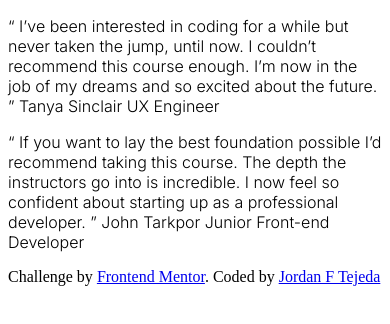
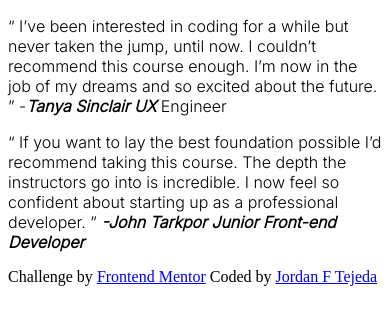
Before and after one commit to tejedajordan/Coding-Bootcamp-Testimonial-card, a plain HTML site: page index.html in a window 390 px wide. Drawn offline with Linux system fonts and the light colour scheme.

Commit message:
Tried adding text size variations for media queries, so far unsuccesful

```diff
--- a/index.html
+++ b/index.html
@@ -24,21 +24,18 @@
 
   <p>“ I’ve been interested in coding for a while but never taken the jump, until now.
   I couldn’t recommend this course enough. I’m now in the job of my dreams and so
-  excited about the future. ”
-
-  Tanya Sinclair
-  UX Engineer</p>
+  excited about the future. ” -<strong><em>Tanya Sinclair
+  UX </em></strong>Engineer</p>
 
  <p> “ If you want to lay the best foundation possible I’d recommend taking this course.
   The depth the instructors go into is incredible. I now feel so confident about
-  starting up as a professional developer. ”
-
-  John Tarkpor
-  Junior Front-end Developer</p>
-
-  <div class="attribution">
-    Challenge by <a href="https://www.frontendmentor.io?ref=challenge" target="_blank">Frontend Mentor</a>.
-    Coded by <a href="https://www.ptcwebdev.com/jtejeda/portfolio-jft/" target="_blank">Jordan F Tejeda</a>
-  </div>
+  starting up as a professional developer. ”<em><strong> -John Tarkpor
+  Junior Front-end Developer</strong></em></p>
+  	<footer>
+  		<div class="attribution">
+    		Challenge by <a href="https://www.frontendmentor.io?ref=challenge" target="_blank">Frontend Mentor</a>
+    		Coded by <a href="https://www.ptcwebdev.com/jtejeda/portfolio-jft/" target="_blank">Jordan F Tejeda</a>
+  		</div>
+	 </footer>
 </body>
 </html>
--- a/styles.css
+++ b/styles.css
@@ -3,15 +3,15 @@
 
 @media (max-width: 375px){
 
-	.attribution { font-size: 11px; text-align: center; }
+	.attribution { font-size: 11px; text-align: center;}
 
-    .attribution a { color: hsl(228, 45%, 44%); }
+    .attribution a { color: hsl(228, 45%, 44%);}
 
 	p {font-family: 'Inter', sans-serif;}
 
 }
 
-@media (max-width: 1440px){
+@media screen and (max-width: 1440px){
 
 	p {font-family: 'Inter', sans-serif;}
 
```
